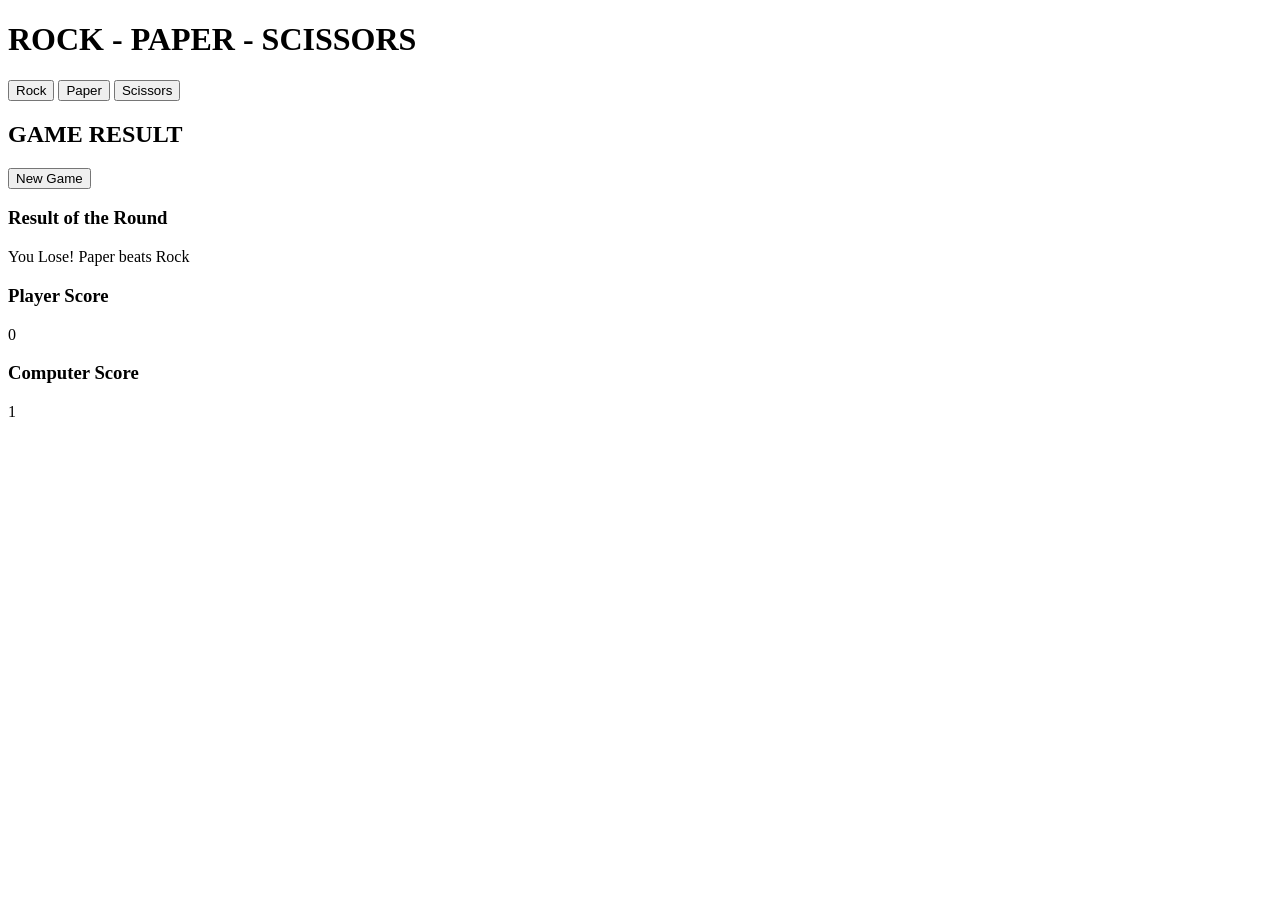
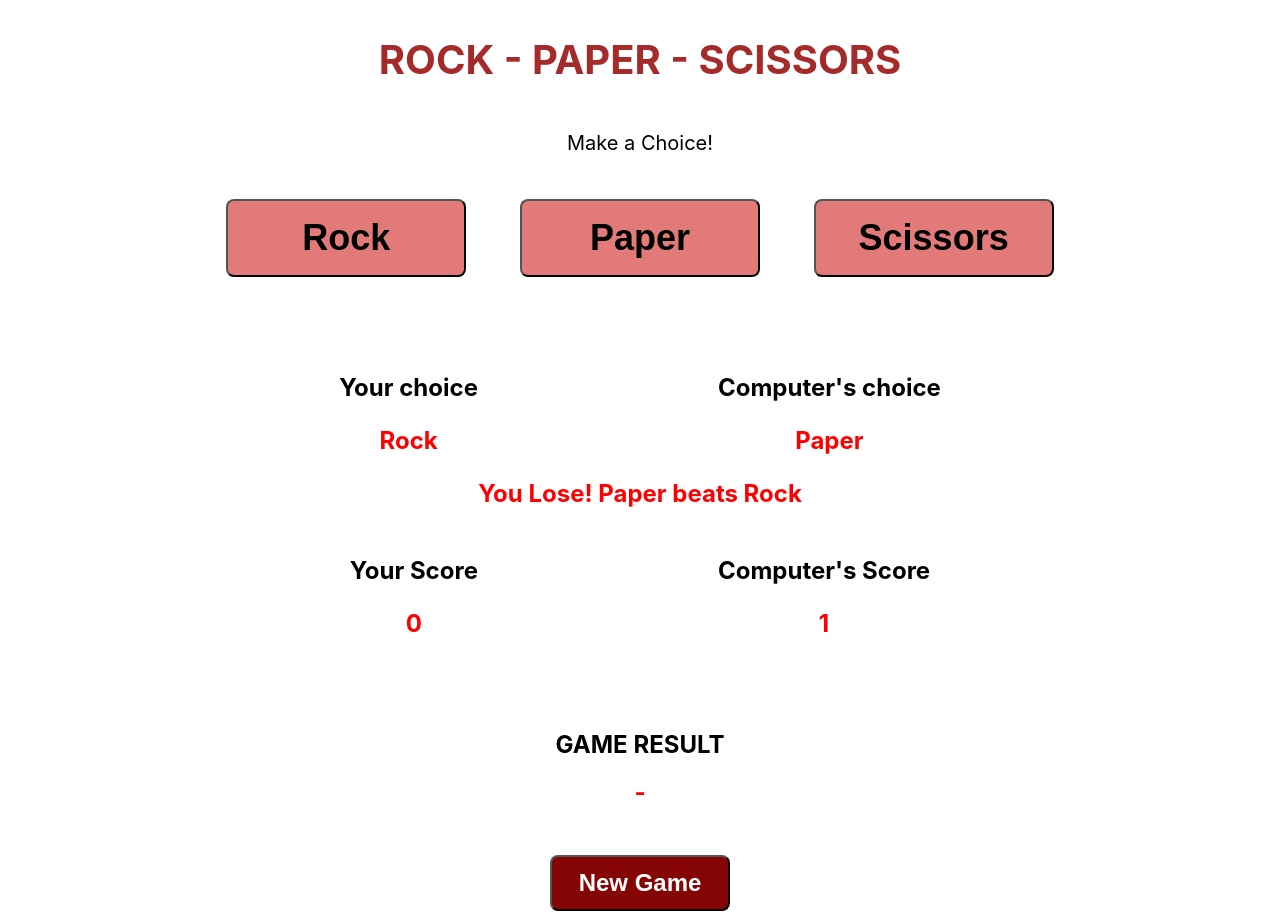
Before and after one commit to dvp-beste/Rock-Paper-Scissors, a plain HTML site: page index.html in a window 1280 px wide. Both pictures are taken after a click on the button "Rock". Before the commit the page ends 800 px from the top, so only its background shows below. Drawn offline with Linux system fonts and the light colour scheme.

Commit message:
Rework the index file and modify js file Add choice and scoretables with choices and scores items in them Adjust the js file such that when a new game starts all the tables go to the start point.

```diff
--- a/index.html
+++ b/index.html
@@ -3,25 +3,46 @@
     <head>
         <meta charset="UTF-8">
         <title>R-P-S</title>
+        <link rel="stylesheet" href="style.css">
         <script src="script.js" defer></script>
     </head>
     <body>
         <h1>ROCK - PAPER - SCISSORS</h1>
         <div class = "button-container">
+            <p>Make a Choice!</p>
             <button class = selection id = "Rock">Rock</button>
             <button class = selection id = "Paper">Paper</button>
             <button class = selection id = "Scissors">Scissors</button>
         </div>
         <div class = "results-container">
+            <div class = "choicetable">
+                <div class="choices">
+                    <h3>Your choice</h3>
+                    <div id="PlayerChoice">-</div>
+                </div>
+                <div class="choices">
+                    <h3>Computer's choice</h3>
+                    <div id="ComputerChoice">-</div>
+                </div>
+            </div>
+            <div id = RoundResult>-</div>
+            <div class = "scoretable">
+                <div class = "scores">
+                    <h3>Your Score</h3>
+                    <div id = "PlayerScore"></div>
+                </div>
+                <div class="scores">
+                    <h3>Computer's Score</h3>
+                    <div id = "ComputerScore"></div>
+                </div>
+
+            </div>
+
+        </div>
+        <div class = "game-result">
             <h2>GAME RESULT</h2>
-            <div id = GameResult></div>
+            <div id = GameResult>-</div>
             <button id = NewGame>New Game</button>
-            <h3>Result of the Round</h3>
-            <div id = RoundResult></div>
-            <h3>Player Score</h3>
-            <div id = "PlayerScore"></div>
-            <h3>Computer Score</h3>
-            <div id = "ComputerScore"></div>
         </div>
 
     </body>
--- a/script.js
+++ b/script.js
@@ -3,6 +3,8 @@ const playerScore = document.querySelector('#PlayerScore');
 const computerScore = document.querySelector('#ComputerScore');
 const gameResult = document.querySelector('#GameResult');
 const newGameButton = document.querySelector('#NewGame');
+const playerChoice = document.querySelector('#PlayerChoice');
+const computerChoice = document.querySelector('#ComputerChoice');
 
 
 
@@ -11,13 +13,18 @@ let computerPoints = 0;
 playerScore.textContent = playerPoints;
 computerScore.textContent = computerPoints;
 
-newGameButton.addEventListener('click', () => {
+function startNewGame() {
     playerPoints = 0;
     computerPoints = 0;
     playerScore.textContent = playerPoints;
     computerScore.textContent = computerPoints;
-    gameResult.textContent = '';
-})
+    computerChoice.textContent = '-';
+    playerChoice.textContent = '-';
+    roundResult.textContent ='-';
+    gameResult.textContent = '-';
+}
+
+newGameButton.addEventListener('click', startNewGame);
 
 function computerPlay() {
     let randomInteger = Math.floor(Math.random()*3);
@@ -32,6 +39,9 @@ function computerPlay() {
 
 function playRound(playerSelection, computerSelection) {
     playerSelection = playerSelection[0].toUpperCase() + playerSelection.slice(1).toLowerCase();
+
+    computerChoice.textContent = computerSelection;
+    playerChoice.textContent = playerSelection;
 
     const isDraw = playerSelection === computerSelection;
 
@@ -67,6 +77,10 @@ const buttons = document.querySelectorAll('.selection');
 
 buttons.forEach((button) => {
     button.addEventListener('click', () => {
+        if (playerPoints === 5 || computerPoints === 5) {
+            startNewGame();
+        }
+
         roundResult.textContent = playRound(button.id, computerPlay());
 
         if (roundResult.textContent.includes("Win")) {
@@ -78,14 +92,16 @@ buttons.forEach((button) => {
         }
         if (playerPoints === 5 || computerPoints === 5) {
              if (playerPoints === 5) {
-                gameResult.textContent = `YOU WON THE GAME! YOUR SCORE: ${playerPoints} - COMPUTER'S SCORE: ${computerPoints}`;
+                gameResult.setAttribute('style', 'white-space: pre;');
+                gameResult.textContent = `YOU WON THE GAME! \r\n YOUR SCORE: ${playerPoints} - COMPUTER'S SCORE: ${computerPoints}`;
             } else if (computerPoints === 5) {
-                gameResult.textContent = `YOU LOST THE GAME! YOUR SCORE: ${playerPoints} - COMPUTER'S SCORE: ${computerPoints}`;
+                gameResult.setAttribute('style', 'white-space: pre;');
+                gameResult.textContent = `YOU LOST THE GAME! \r\n YOUR SCORE: ${playerPoints} - COMPUTER'S SCORE: ${computerPoints}`;
             }
-            playerPoints = 0;
+  /*           playerPoints = 0;
             computerPoints = 0;
             playerScore.textContent = playerPoints;
-            computerScore.textContent = computerPoints;
+            computerScore.textContent = computerPoints; */
         }
 
 
```
